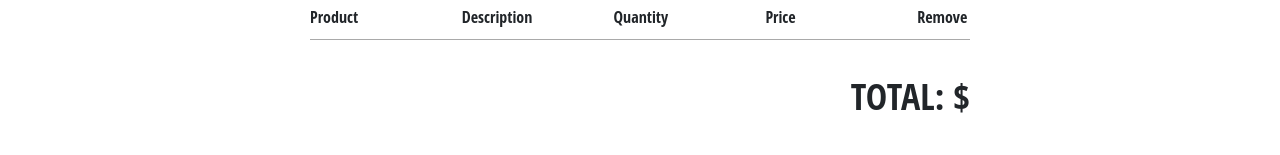
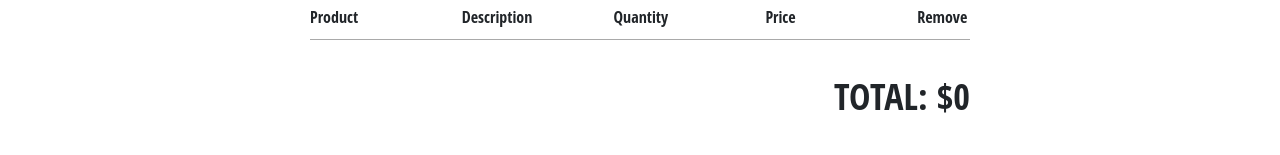
Before and after one commit to ellizzabbetth/django-products, a React (Create React App) app in the folder frontend/: page /checkout in a window 1280 px wide. Shown: the part 145-300 px from the top of the page. Built offline with nearby package versions, Linux system fonts and the light colour scheme.

Commit message:
cart total

```diff
--- a/frontend/src/contexts/cart.context.jsx
+++ b/frontend/src/contexts/cart.context.jsx
@@ -55,17 +55,28 @@
   cartCount: 0,
   removeItemFromCart: () => {},
   clearItemFromCart: () => {},
+  cartTotal: 0,
 });
 
 export const CartProvider = ({ children }) => {
   const [isCartOpen, setIsCartOpen] = useState(false);
   const [cartItems, setCartItems] = useState([]);
   const [cartCount, setCartCount] = useState(0);
+  const [cartTotal, setCartTotal] = useState(0);
 
   useEffect(()=> {
     const newCartCount = cartItems.reduceRight((total, cartItem)=> total + cartItem.quantity, 0)
     setCartCount(newCartCount)
   }, [cartItems])
+
+  useEffect(() => {
+    const newCartTotal = cartItems.reduce(
+      (total, cartItem) => total + cartItem.quantity * cartItem.price,
+      0
+    );
+    setCartTotal(newCartTotal);
+  }, [cartItems]);
+
 
   const addItemToCart = (productToAdd) => {
     setCartItems(addCartItem(cartItems, productToAdd))
@@ -87,6 +98,7 @@
     cartCount,
     removeItemToCart,
     clearItemFromCart,
+    cartTotal,
   };
   return <CartContext.Provider value={value}>{children}</CartContext.Provider>;
 };
```
